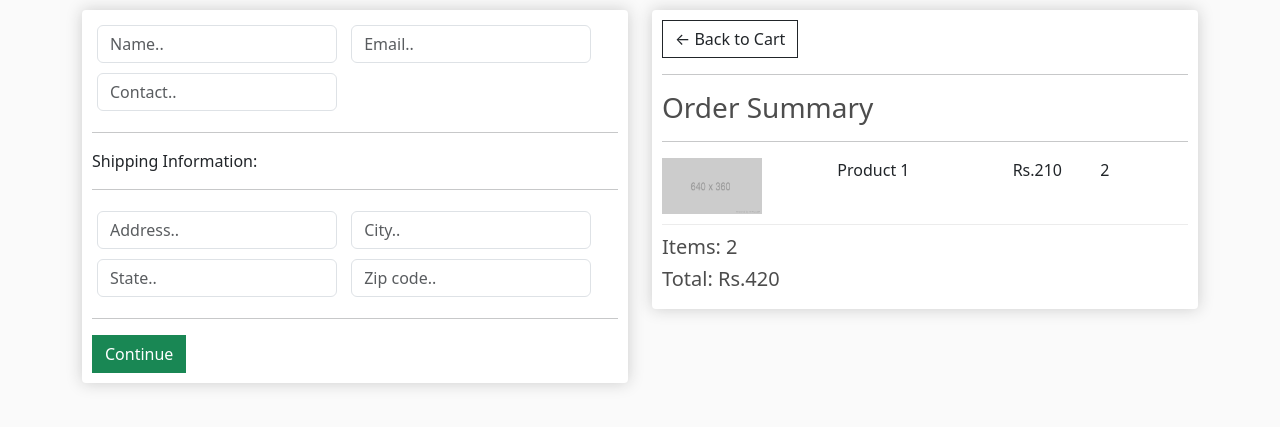
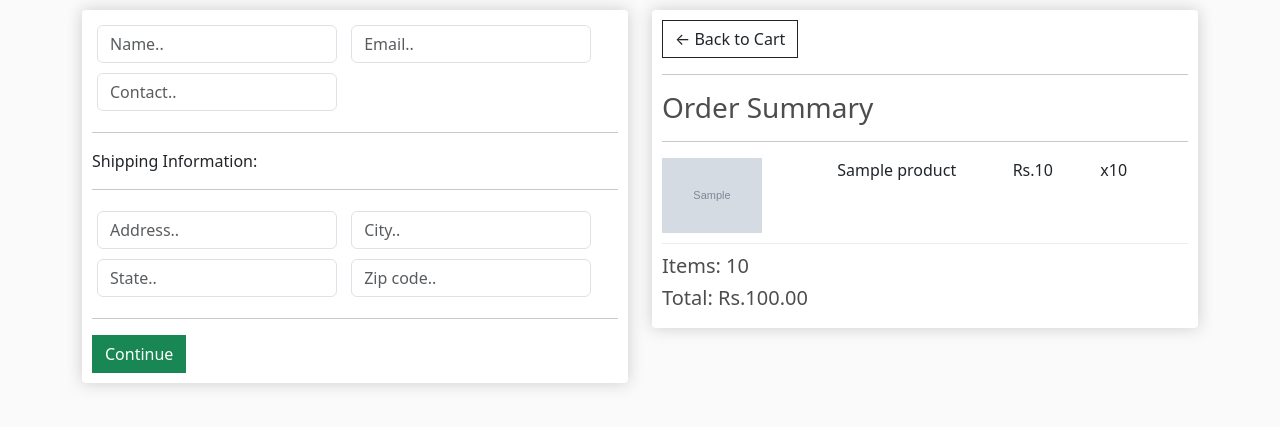
Before and after one commit to P-Pokharel/E-Commerce, a Django app: template store/templates/store/checkout.html in a window 1280 px wide. Shown: the part 64-491 px from the top of the page. Run offline with Django 5.2, Linux system fonts and the light colour scheme; tables that the repository leaves empty hold one stand-in row (values such as "Sample post"); the template is opened without the code that fills it: values that come from a table or form of the project are taken from there, most other values are stand-ins (such as "Sample title", 1, 10 or a date in 2020); grey boxes marked "Sample" are stand-in pictures; parts of the project's set-up code (start-up, migrations or seed data) failed here and were passed over.

Commit message:
Setting the totals in the checkout page

```diff
--- a/store/templates/store/checkout.html
+++ b/store/templates/store/checkout.html
@@ -53,14 +53,18 @@
                 <hr>
                 <h3>Order Summary</h3>
                 <hr>
-                <div class="cart-row">
-                    <div style="flex:2"><img class="row-image" src="{% static 'images/placeholder.png' %}"></div>
-                    <div style="flex:2"><p>Product 1</p></div>
-                    <div style="flex:1"><p>Rs.210</p></div>
-                    <div style="flex:1"><p>2</p></div>
-                </div>
-                <h5>Items:   2</h5>
-                <h5>Total:   Rs.420</h5>
+
+                {% for item in items %}
+                    <div class="cart-row">
+                        <div style="flex:2"><img class="row-image" src="{{ item.product.imageURL }}"></div>
+                        <div style="flex:2"><p>{{ item.product.name }}</p></div>
+                        <div style="flex:1"><p>Rs.{{ item.product.price }}</p></div>
+                        <div style="flex:1"><p>x{{ item.quantity }}</p></div>
+                    </div>
+                {% endfor %}
+
+                <h5>Items:   {{ order.get_cart_items }}</h5>
+                <h5>Total:   Rs.{{ order.get_cart_total|floatformat:2 }}</h5>
             </div>
         </div>
     </div>
```
Also changed, not shown: store/views.py (+16 -1 lines).
